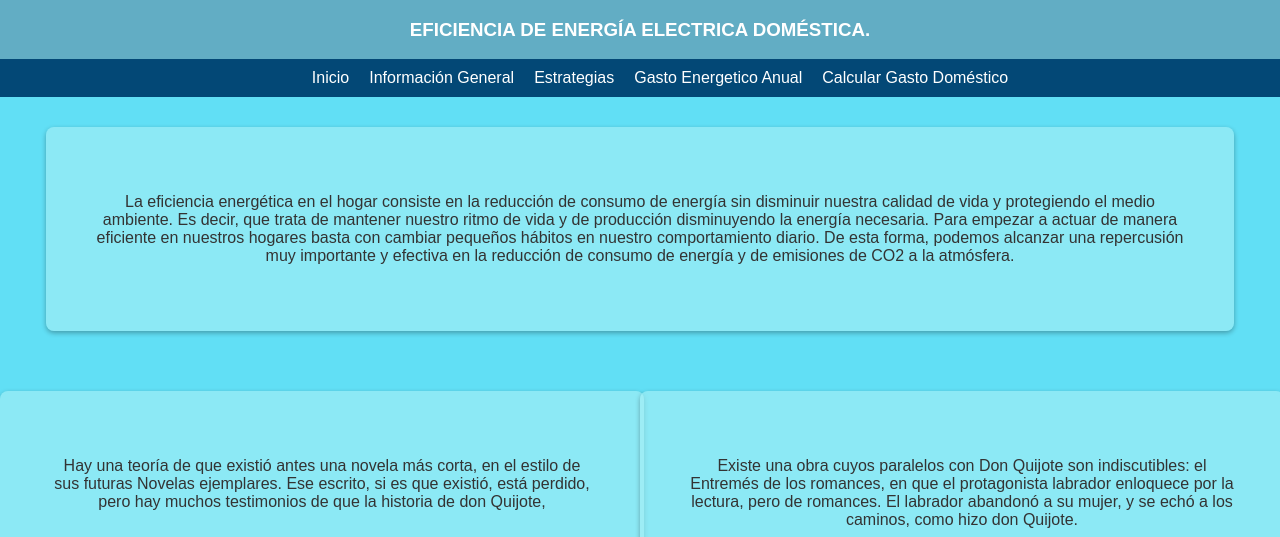
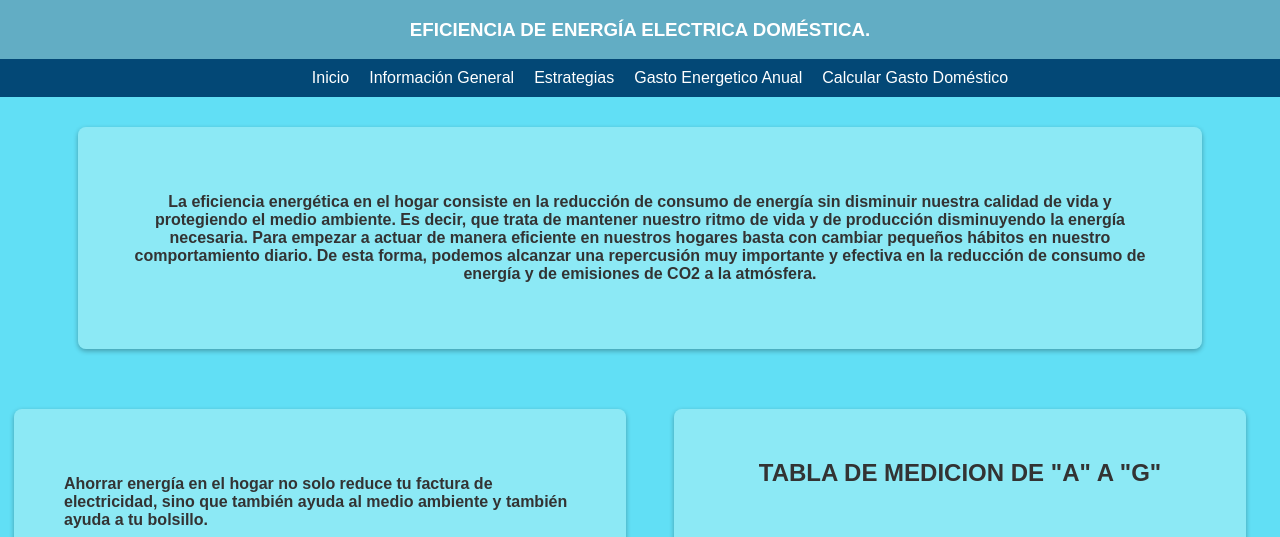
Before and after one commit to Nicolas-Pino214/proyecto-talentotech, a plain HTML site: page Proyecto_Talentotech/proyecto/index.html in a window 1280 px wide. Shown: the top 537 px of the page. Drawn offline with nearby package versions, Linux system fonts and the light colour scheme.

Commit message:
actualizacion

```diff
--- a/Proyecto_Talentotech/proyecto/css/styles_main.css
+++ b/Proyecto_Talentotech/proyecto/css/styles_main.css
@@ -43,7 +43,7 @@ body {
     background-color: rgba(169, 240, 245, 0.6);
     border-radius: 8px;
     padding: 50px;
-    width: 85%;
+    width: 80%;
     justify-content: center;
     margin: 30px auto;
     text-align: center;
@@ -142,3 +142,19 @@ foot:nth-child(2) {grid-area: button;}
     text-decoration: underline;
     transition: color 0.3s ease;
 }
+
+#explicacion {
+    text-align: left;
+    font-weight: bold;
+    gap: 40px;
+}
+
+#info_General {
+    text-align: center;
+    font-weight: bold;
+}
+#estrategias {
+   font-weight: bold;
+    padding-bottom: 0;
+    padding: 30px;
+}
--- a/Proyecto_Talentotech/proyecto/index.html
+++ b/Proyecto_Talentotech/proyecto/index.html
@@ -25,12 +25,23 @@
         <section class="info" id="info_General">
             <p>La eficiencia energética en el hogar consiste en la reducción de consumo de energía sin disminuir nuestra calidad de vida y protegiendo el medio ambiente. Es decir, que trata de mantener nuestro ritmo de vida y de producción disminuyendo la energía necesaria. Para empezar a actuar de manera eficiente en nuestros hogares basta con cambiar pequeños hábitos en nuestro comportamiento diario. De esta forma, podemos alcanzar una repercusión muy importante y efectiva en la reducción de consumo de energía y de emisiones de CO2 a la atmósfera.</p>
         </section>
+
         <section class="info" id="explicacion">
-            <p>Hay una teoría de que existió antes una novela más corta, en el estilo de sus futuras Novelas ejemplares. Ese escrito, si es que existió, está perdido, pero hay muchos testimonios de que la historia de don Quijote,</p>
+            <p>Ahorrar energía en el hogar no solo reduce tu factura de electricidad, sino que también ayuda al medio ambiente y también ayuda a tu bolsillo. <br> <br>
+            1. Usar más electrodomésticos eficientes como aparatos con etiquetas a++ o superior. <br><br>
+            2. Uso inteligente de electrodomésticos como la lavadora para lavar bastante ropa y en ciclos cortos con agua fría.  <br><br>
+            3. Usa aislamiento y climatización al no dejar un calefactor o un aire acondicionado mientras no estas en casa mejorar un aislamiento térmico para los días de frio en puertas y ventanas. <br><br>
+            4. Usa iluminación eficiente como aprovechar la luz natural al máximo poniendo un tubo q refleje la luz solar a dentro de la casa para no tener la necesidad de prender la luz <br><br>
+            5. Haz hábitos conscientes como apagar la luz o los dispositivos al salir de tu cuarto, apagar del todo los televisores y computadores para que no queden en modo espera y sigan gastando electricidad, y usar menos pantallas al tiempo que sean innecesarios <br><br>
+            6. Si vas a usar agua caliente instala un calentador de agua que use energía solar. <br><br>
+            7. Usar energías renovables (si puedes) como instalar paneles solares fotovoltaicos y usar sistemas de energía solar para calentar el agua caliente</p><br>
         </section>
+
         <section class="info" id="estrategias">
-            <p>Existe una obra cuyos paralelos con Don Quijote son indiscutibles: el Entremés de los romances, en que el protagonista labrador enloquece por la lectura, pero de romances. El labrador abandonó a su mujer, y se echó a los caminos, como hizo don Quijote.</p>
+            <h2>TABLA DE MEDICION DE "A" A "G"</h2> <br><br>
+            <img src="img/WhatsApp Image 2025-08-09 at 21.58.08_a514612e.jpg" alt="Estrategias de Eficiencia Energética" class="img_estrategias">
         </section>
+
         <section class="info" id="grafico">
             <canvas id="consumo"></canvas>
             <script>
```
Also changed, not shown: Proyecto_Talentotech/proyecto/formulario.html (+1 -4 lines), Proyecto_Talentotech/proyecto/img/WhatsApp Image 2025-08-09 at 21.58.08_a514612e.jpg (added).
